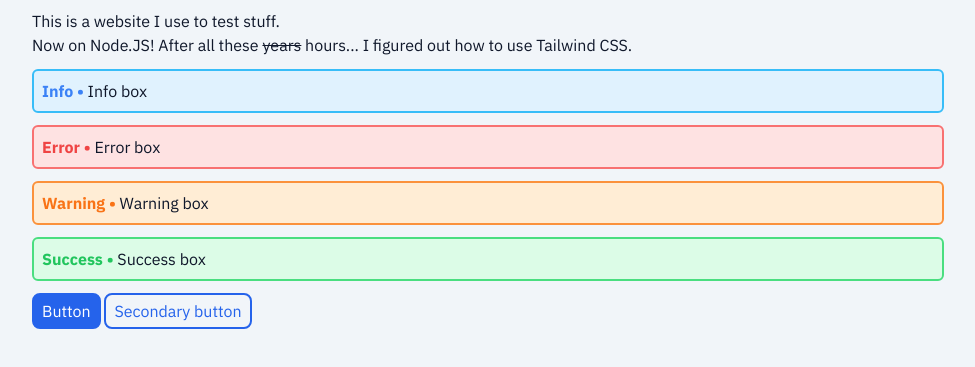
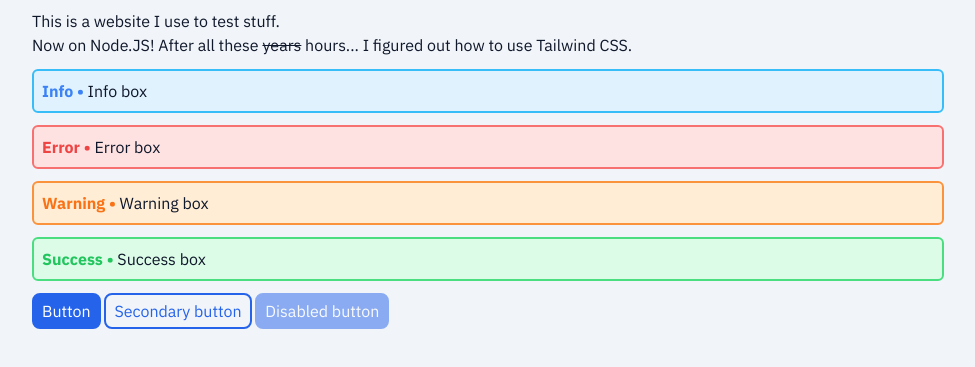
Before and after one commit to Paralaxial/test-1, a website: page src/main/index.html in a window 1280 px wide. Shown: the part 131-498 px from the top of the page, without its empty margins (152-1127 px from the left). Drawn offline with nearby package versions, Linux system fonts and the light colour scheme.

Commit message:
added disabled button

```diff
--- a/src/main/index.html
+++ b/src/main/index.html
@@ -33,6 +33,7 @@
     </div>
     <button class="focus:ring-2 ring-blue-400 text-white border-2 border-blue-600 bg-blue-600 rounded-lg px-2 py-1 hover:bg-blue-800 hover:border-blue-800 transition ease-in duration-150">Button</button>
     <button class="focus:ring-2 ring-blue-400 border-2 border-blue-600 rounded-lg px-2 py-1 hover:bg-blue-600 text-blue-600 hover:text-white transition ease-in duration-150">Secondary button</button>
+    <button class="focus:ring-2 ring-blue-400 text-white border-2 border-blue-600 bg-blue-600 rounded-lg px-2 py-1 hover:bg-blue-800 hover:border-blue-800 transition ease-in duration-150 disabled:opacity-50" disabled>Disabled button</button>
   </div>
 </body>
 </html>
```
Also changed, not shown: src/main/style.css.
